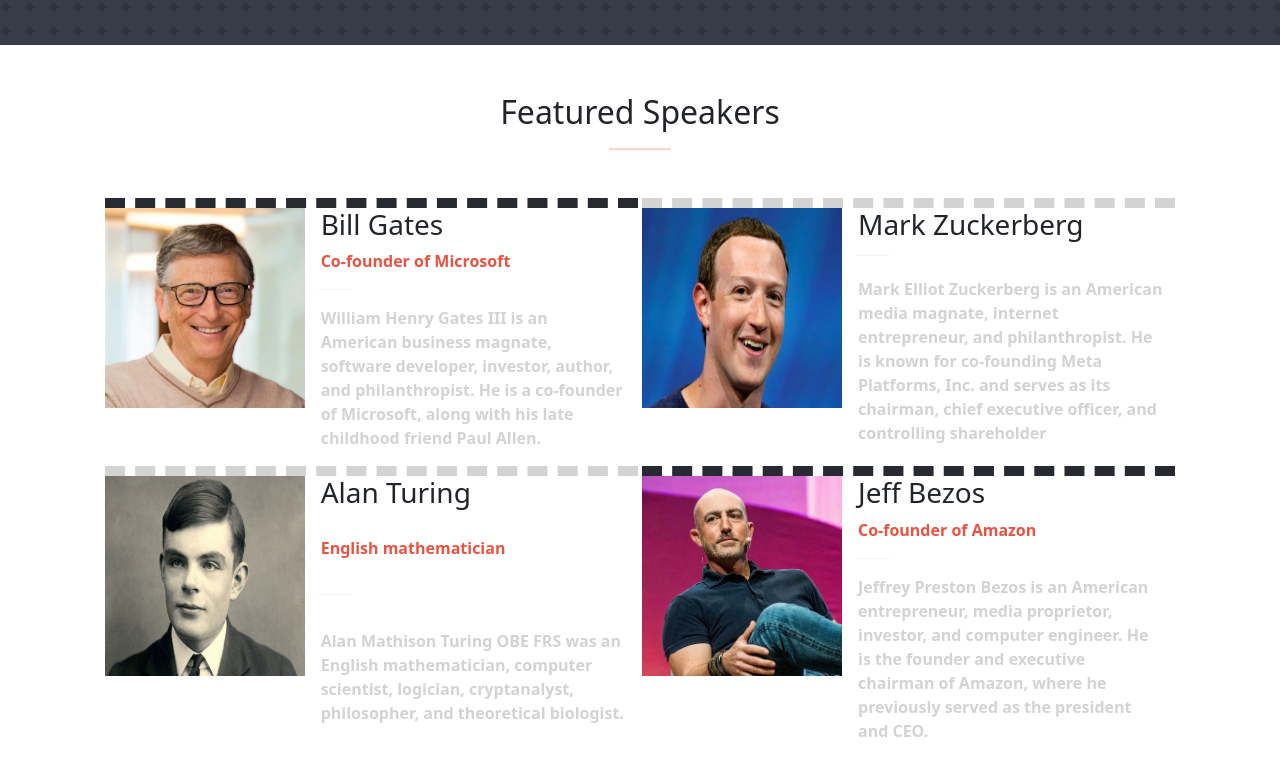
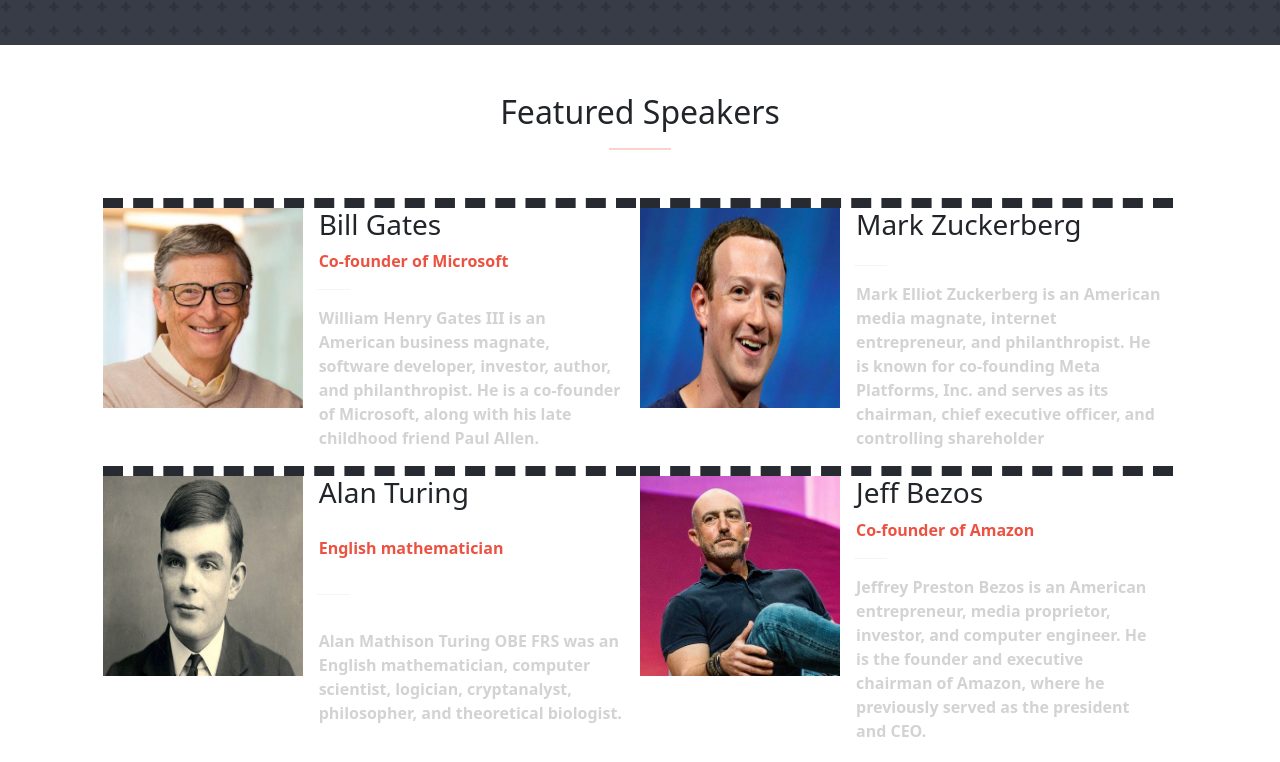
Before and after one commit to abdessalem1998/Capstone-project-module-1, a website: page index.html in a window 1280 px wide. Shown: the part 1185-1947 px from the top of the page. Drawn offline with nearby package versions, Linux system fonts and the light colour scheme.

Commit message:
Create  "Featured speakers" section dynamically in JavaScript

```diff
--- a/index.html
+++ b/index.html
@@ -115,45 +115,6 @@
     </section>
     <!--Featured speakers section-->
     <section class="container-fluid my-5" id="featured-speakers">
-      <h2 class="text-center">Featured Speakers</h2>
-      <hr class="mx-auto mb-5" id="hr-featured-speakers">
-      <div class="row d-flex justify-content-center px-2 px-md-0 speakers">
-        <div class="col-md-5 col-12 d-flex felx-column flex-md-row me-1 speaker1">
-          <img src="images-icons/images/speaker1.jpeg" class="nav-icon me-3 image-speaker" alt="Bill Gates">
-          <div class="row d-flex felx-column mt-0">
-            <h3>Bill Gates</h3>
-            <p class="fw-bolder speaker-p">Co-founder of Microsoft</p>
-            <hr class="hr-speaker">
-            <p class="fw-bold speaker-p2">William Henry Gates III is an American business magnate, software developer, investor, author, and philanthropist. He is a co-founder of Microsoft, along with his late childhood friend Paul Allen.</p>
-          </div>
-        </div>
-        <div class="col-md-5 col-12 d-flex felx-column flex-md-row speaker2">
-          <img src="images-icons/images/speaker2.jpeg" class="nav-icon me-3 image-speaker" alt="Mark Zuckerberg">
-          <div class="row d-flex felx-column mt-0">
-            <h3>Mark Zuckerberg</h3>
-            <hr class="hr-speaker">
-            <p class="fw-bold speaker-p2" >Mark Elliot Zuckerberg is an American media magnate, internet entrepreneur, and philanthropist. He is known for co-founding Meta Platforms, Inc. and serves as its chairman, chief executive officer, and controlling shareholder</p>
-          </div>
-        </div>
-        <div class="col-md-5 col-12 d-flex felx-column flex-md-row me-1 speaker2">
-          <img src="images-icons/images/speaker3.jpg" class="nav-icon me-3 image-speaker" alt="Alan Turing">
-          <div class="row d-flex felx-column mt-0">
-            <h3>Alan Turing</h3>
-            <p class="fw-bolder speaker-p">English mathematician</p>
-            <hr class="hr-speaker">
-            <p class="fw-bold speaker-p2">Alan Mathison Turing OBE FRS was an English mathematician, computer scientist, logician, cryptanalyst, philosopher, and theoretical biologist.</p>
-          </div>
-        </div>
-        <div class="col-md-5 col-12 d-flex felx-column flex-md-row speaker1">
-          <img src="images-icons/images/speaker4.jpg" class="nav-icon me-3 image-speaker" alt="Jeff Bezos">
-          <div class="row d-flex felx-column mt-0">
-            <h3>Jeff Bezos</h3>
-            <p class="fw-bolder speaker-p">Co-founder of Amazon</p>
-            <hr class="hr-speaker">
-            <p class="fw-bold speaker-p2">Jeffrey Preston Bezos is an American entrepreneur, media proprietor, investor, and computer engineer. He is the founder and executive chairman of Amazon, where he previously served as the president and CEO.</p>
-          </div>
-        </div>
-      </div>
     </section>
     <!--footer section-->
     <footer class="container-fluid">
--- a/scripts.js
+++ b/scripts.js
@@ -0,0 +1,96 @@
+/* eslint-disable linebreak-style */
+const speakers = [{
+  name: 'Bill Gates',
+  photo: 'images-icons/images/speaker1.jpeg',
+  job: 'Co-founder of Microsoft',
+  info: 'William Henry Gates III is an American business magnate, software developer, investor, author, and philanthropist. He is a co-founder of Microsoft, along with his late childhood friend Paul Allen.',
+},
+{
+  name: 'Mark Zuckerberg',
+  photo: 'images-icons/images/speaker2.jpeg',
+  job: '',
+  info: 'Mark Elliot Zuckerberg is an American media magnate, internet entrepreneur, and philanthropist. He is known for co-founding Meta Platforms, Inc. and serves as its chairman, chief executive officer, and controlling shareholder',
+},
+{
+  name: 'Alan Turing',
+  photo: 'images-icons/images/speaker3.jpg',
+  job: 'English mathematician',
+  info: 'Alan Mathison Turing OBE FRS was an English mathematician, computer scientist, logician, cryptanalyst, philosopher, and theoretical biologist.',
+},
+{
+  name: 'Jeff Bezos',
+  photo: 'images-icons/images/speaker4.jpg',
+  job: 'Co-founder of Amazon',
+  info: 'Jeffrey Preston Bezos is an American entrepreneur, media proprietor, investor, and computer engineer. He is the founder and executive chairman of Amazon, where he previously served as the president and CEO.',
+}];
+
+const h2 = document.createElement('h2');
+h2.classList.add('text-center');
+h2.innerHTML = 'Featured Speakers';
+
+const hr1 = document.createElement('hr');
+hr1.id = 'hr-featured-speakers';
+hr1.classList.add('mx-auto');
+hr1.classList.add('mb-5');
+
+const div = document.createElement('div');
+div.classList.add('row');
+div.classList.add('d-flex');
+div.classList.add('justify-content-center');
+div.classList.add('px-2');
+div.classList.add('px-md-0');
+div.classList.add('speakers');
+
+for (let i = 0; i < speakers.length; i += 1) {
+  const div2 = document.createElement('div');
+  div2.classList.add('col-md-5');
+  div2.classList.add('col-12');
+  div2.classList.add('d-flex');
+  div2.classList.add('felx-column');
+  div2.classList.add('flex-md-row');
+  div2.classList.add('me-1');
+  div2.classList.add('speaker1');
+
+  const image = document.createElement('img');
+  image.classList.add('nav-icon');
+  image.classList.add('me-3');
+  image.classList.add('image-speaker');
+  image.setAttribute('src', speakers[i].photo);
+  image.setAttribute('alt', 'bill');
+
+  const div3 = document.createElement('div');
+  div3.classList.add('row');
+  div3.classList.add('d-flex');
+  div3.classList.add('felx-column');
+  div3.classList.add('mt-0');
+
+  const h3 = document.createElement('h3');
+  h3.innerHTML = speakers[i].name;
+
+  const p = document.createElement('p');
+  p.classList.add('fw-bolder');
+  p.classList.add('speaker-p');
+  p.innerHTML = speakers[i].job;
+
+  const hr2 = document.createElement('hr');
+  hr2.classList.add('hr-speaker');
+
+  const p2 = document.createElement('p');
+  p2.classList.add('fw-bolder');
+  p2.classList.add('speaker-p2');
+  p2.innerHTML = speakers[i].info;
+
+  div3.appendChild(h3);
+  div3.appendChild(p);
+  div3.appendChild(hr2);
+  div3.appendChild(p2);
+
+  div2.appendChild(image);
+  div2.appendChild(div3);
+
+  div.appendChild(div2);
+
+  document.getElementById('featured-speakers').appendChild(h2);
+  document.getElementById('featured-speakers').appendChild(hr1);
+  document.getElementById('featured-speakers').appendChild(div);
+}
```
